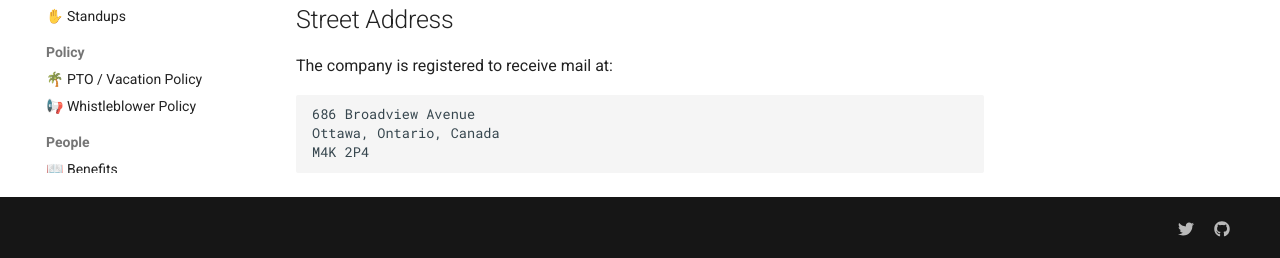
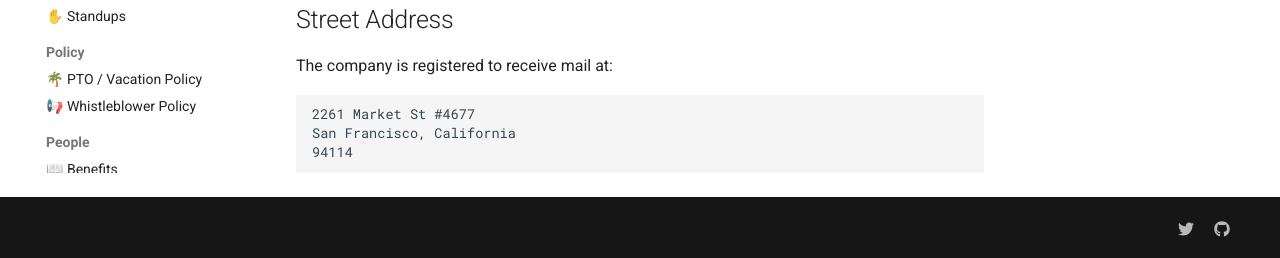
Before and after one commit to flexpa/os, an MkDocs documentation site: the page built from docs/about.md, in a window 1280 px wide and 900 px high, scrolled down 504 px. Shown: the part 639-897 px from the top of the window. Built offline with MkDocs 1.6.1 and Material for MkDocs 9.7.7, drawn with Linux system fonts in a browser that asks for light colours; comment, search, counter and statistics services are not loaded.

Commit message:
Updating mailing address

````diff
--- a/docs/about.md
+++ b/docs/about.md
@@ -34,7 +34,7 @@ Our official corporate name is Automate Medical Inc.
 The company is registered to receive mail at:
 
 ```
-686 Broadview Avenue
-Ottawa, Ontario, Canada
-M4K 2P4
+2261 Market St #4677
+San Francisco, California
+94114
 ```
````
